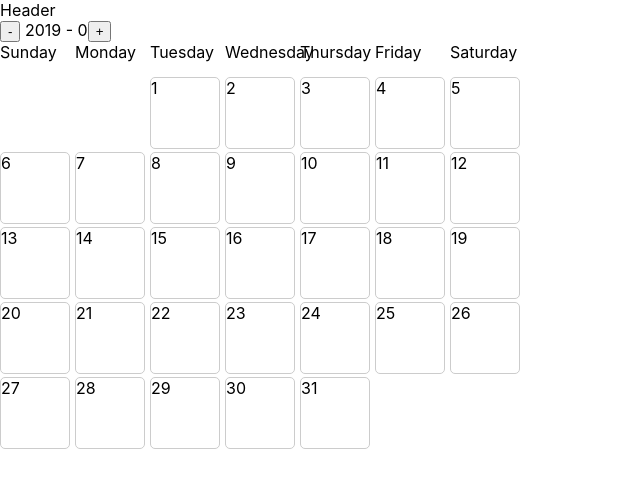
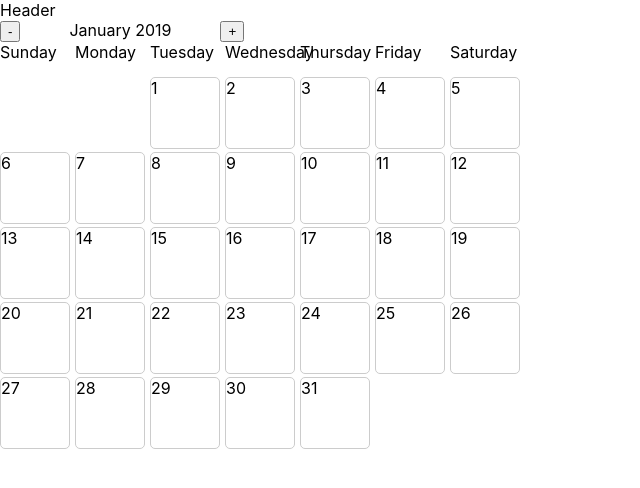
Before and after one commit to ungear/party-planner, a React (Create React App) app: page / in a window 1280 px wide. Shown: the top 488 px of the page, without its empty margins (0-640 px from the left). Built offline with nearby package versions, Linux system fonts and the light colour scheme; the HTML template or start-up script is replaced by a standard one.

Commit message:
date selection style

```diff
--- a/src/Calendar.js
+++ b/src/Calendar.js
@@ -29,7 +29,7 @@ export default class Calendar extends Component {
 }
 
 function getCalendar(year, month) {
-  let daysNumber = new Date(year, month, 0).getDate();
+  let daysNumber = new Date(year, month + 1, 0).getDate();
   let calendar = Array(daysNumber)
     .fill(null)
     .map((v, i) => ({
--- /dev/null
+++ b/src/DateSelection.css
@@ -0,0 +1,5 @@
+.date-selection span{
+  width: 200px;
+  display: inline-block;
+  text-align: center;
+}
--- a/src/DateSelection.js
+++ b/src/DateSelection.js
@@ -1,4 +1,5 @@
 import React, { Component } from 'react';
+import "./DateSelection.css";
 
 export default class DateSelection extends Component {
   incrementDate() {
@@ -23,9 +24,9 @@ export default class DateSelection extends Component {
 
   render() {
     return (
-      <section>
+      <section className="date-selection">
         <button onClick={() => { this.decrementDate() }}>-</button>
-        <span> {this.props.date.year} - {this.props.date.month}</span>
+        <span> {new Date(this.props.date.year, this.props.date.month).toLocaleString("en-US", { month: 'long', year: 'numeric' })}</span>
         <button onClick={() => { this.incrementDate() }}>+</button>
       </section>
     )
```
